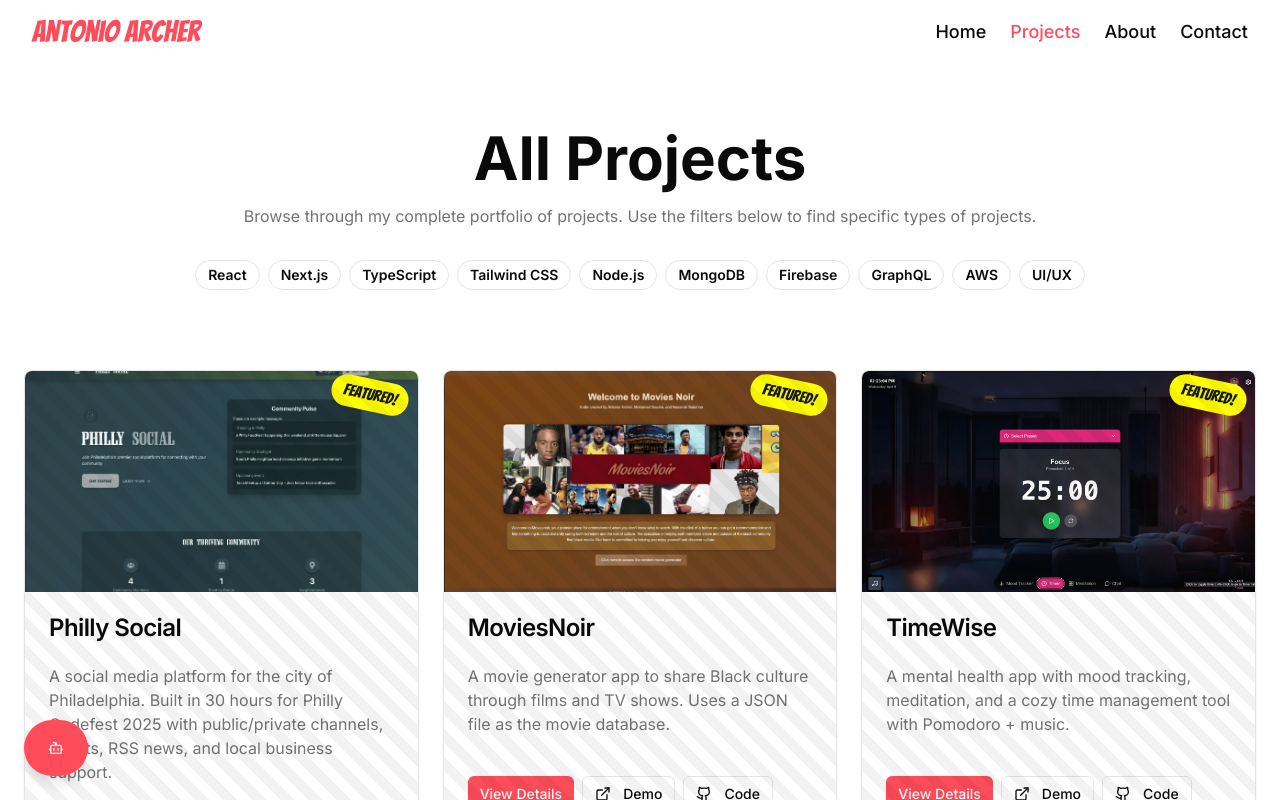
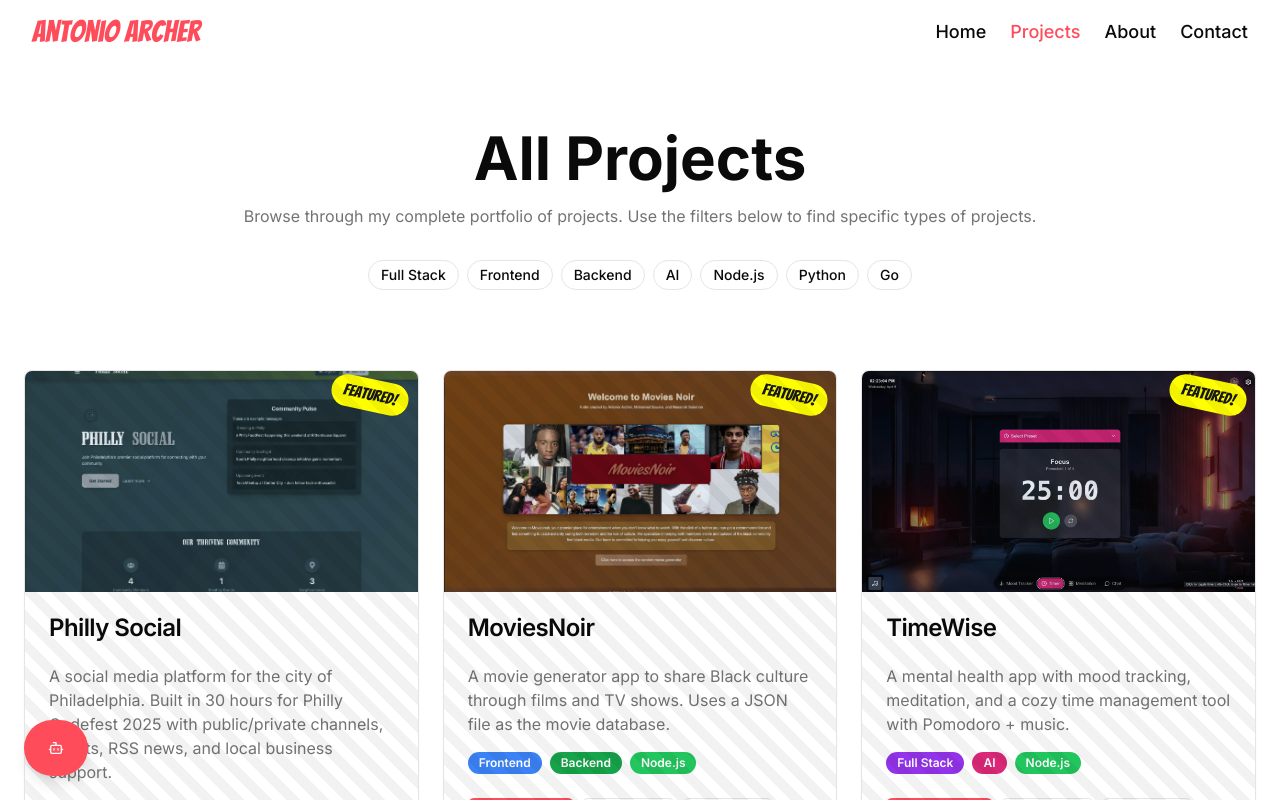
Before and after one commit to AD-Archer/AD-Archer, a Next.js app: page /projects in a window 1280 px wide. Shown: the top 800 px of the page. Built offline with nearby package versions, Linux system fonts and the light colour scheme.

Commit message:
Enhance Projects and Project Details Pages: Added loading state for animations, improved tag filtering with new color classes, and updated project tags for better categorization. Refined image presentation with gradient backgrounds and mix-blend effects for a modern look.

```diff
--- a/app/projects/page.tsx
+++ b/app/projects/page.tsx
@@ -1,6 +1,6 @@
 "use client"
 
-import { useState } from "react"
+import { useState, useEffect } from "react"
 import { motion, AnimatePresence } from "framer-motion"
 import { projects, tags } from "@/lib/data"
 import { Badge } from "@/components/ui/badge"
@@ -12,6 +12,12 @@ import Image from "next/image"
 
 export default function ProjectsPage() {
   const [selectedTags, setSelectedTags] = useState<string[]>([])
+  const [isLoaded, setIsLoaded] = useState(false)
+
+  // Set loaded state after component mounts to trigger animations
+  useEffect(() => {
+    setIsLoaded(true)
+  }, [])
 
   const filteredProjects =
     selectedTags.length > 0
@@ -22,10 +28,28 @@ export default function ProjectsPage() {
     setSelectedTags((prev) => (prev.includes(tagId) ? prev.filter((t) => t !== tagId) : [...prev, tagId]))
   }
 
+  // Helper function to get color class from tag color
+  const getColorClass = (colorClass: string) => {
+    const colorMap: Record<string, string> = {
+      'bg-purple-600': 'bg-purple-600 hover:bg-purple-700',
+      'bg-blue-500': 'bg-blue-500 hover:bg-blue-600',
+      'bg-green-600': 'bg-green-600 hover:bg-green-700',
+      'bg-pink-600': 'bg-pink-600 hover:bg-pink-700',
+      'bg-green-500': 'bg-green-500 hover:bg-green-600',
+      'bg-yellow-600': 'bg-yellow-600 hover:bg-yellow-700',
+      'bg-cyan-500': 'bg-cyan-500 hover:bg-cyan-600',
+    }
+    return colorMap[colorClass] || 'bg-gray-600 hover:bg-gray-700'
+  }
+
   return (
     <div className="container px-4 md:px-6 py-16">
       <div className="flex flex-col items-center text-center mb-12">
-        <motion.div initial={{ opacity: 0, y: 20 }} animate={{ opacity: 1, y: 0 }} transition={{ duration: 0.5 }}>
+        <motion.div
+          initial={{ opacity: 0, y: 20 }}
+          animate={{ opacity: 1, y: 0 }}
+          transition={{ duration: 0.5 }}
+        >
           <h1 className="text-4xl md:text-6xl font-bold mb-4">All Projects</h1>
           <p className="text-muted-foreground max-w-[800px] mb-8">
             Browse through my complete portfolio of projects. Use the filters below to find specific types of projects.
@@ -38,20 +62,29 @@ export default function ProjectsPage() {
           transition={{ duration: 0.5, delay: 0.2 }}
           className="flex flex-wrap gap-2 justify-center mb-8"
         >
-          {tags.map((tag) => (
-            <Badge
-              key={tag.id}
-              variant={selectedTags.includes(tag.id) ? "default" : "outline"}
-              className={`cursor-pointer text-sm py-1 px-3 ${
-                selectedTags.includes(tag.id) ? tag.color + " text-white" : ""
-              }`}
-              onClick={() => toggleTag(tag.id)}
+          {tags.map((tag) => {
+            const isSelected = selectedTags.includes(tag.id)
+            return (
+              <button
+                key={tag.id}
+                onClick={() => toggleTag(tag.id)}
+                className={`px-3 py-1 rounded-full text-sm font-medium transition-all duration-200 ${
+                  isSelected
+                    ? `${getColorClass(tag.color)} text-white shadow-md`
+                    : 'bg-transparent border border-border hover:bg-muted text-foreground'
+                }`}
+              >
+                {tag.name}
+              </button>
+            )
+          })}
+          {selectedTags.length > 0 && (
+            <Button
+              variant="ghost"
+              size="sm"
+              onClick={() => setSelectedTags([])}
+              className="text-xs hover:bg-muted"
             >
-              {tag.name}
-            </Badge>
-          ))}
-          {selectedTags.length > 0 && (
-            <Button variant="ghost" size="sm" onClick={() => setSelectedTags([])} className="text-xs">
               Clear filters
             </Button>
           )}
@@ -59,23 +92,28 @@ export default function ProjectsPage() {
       </div>
 
       <div className="grid grid-cols-1 md:grid-cols-2 lg:grid-cols-3 gap-6">
-        <AnimatePresence>
+        <AnimatePresence mode="wait">
           {filteredProjects.map((project, index) => (
             <motion.div
               key={project.id}
               initial={{ opacity: 0, y: 20 }}
               animate={{ opacity: 1, y: 0 }}
               exit={{ opacity: 0, y: 20 }}
-              transition={{ duration: 0.5, delay: index * 0.1 }}
+              transition={{
+                duration: 0.3,
+                delay: isLoaded ? index * 0.05 : 0
+              }}
               layout
             >
               <Card className="overflow-hidden h-full comic-panel">
-                <div className="relative aspect-video overflow-hidden">
+                <div className="relative aspect-video overflow-hidden bg-slate-100 dark:bg-slate-800">
+                  <div className="absolute inset-0 bg-gradient-to-br from-slate-200/50 to-slate-300/50 dark:from-slate-700/50 dark:to-slate-800/50"></div>
                   <Image
                     src={project.image || "/placeholder.svg"}
                     alt={project.title}
                     fill
                     className="object-cover transition-transform duration-300 hover:scale-105"
+                    style={{ mixBlendMode: 'multiply' }}
                   />
                   {project.featured && (
                     <div className="absolute top-2 right-2 bg-secondary text-secondary-foreground font-bangers px-3 py-1 rounded-full transform rotate-12">
@@ -92,7 +130,7 @@ export default function ProjectsPage() {
                     {project.tags.map((tagId) => {
                       const tag = tags.find((t) => t.id === tagId)
                       return tag ? (
-                        <Badge key={tag.id} variant="secondary" className="text-xs">
+                        <Badge key={tag.id} variant="secondary" className={`${tag.color} text-white text-xs`}>
                           {tag.name}
                         </Badge>
                       ) : null
@@ -129,7 +167,11 @@ export default function ProjectsPage() {
       </div>
 
       {filteredProjects.length === 0 && (
-        <motion.div initial={{ opacity: 0 }} animate={{ opacity: 1 }} className="text-center py-12">
+        <motion.div
+          initial={{ opacity: 0 }}
+          animate={{ opacity: 1 }}
+          className="text-center py-12"
+        >
           <p className="text-muted-foreground">
             No projects match your selected filters. Try selecting different tags.
           </p>
--- a/lib/data.ts
+++ b/lib/data.ts
@@ -58,16 +58,13 @@ export type Education = {
 }
 
 export const tags: Tag[] = [
-  { id: "react", name: "React", color: "bg-blue-500" },
-  { id: "nextjs", name: "Next.js", color: "bg-black" },
-  { id: "typescript", name: "TypeScript", color: "bg-blue-700" },
-  { id: "tailwind", name: "Tailwind CSS", color: "bg-cyan-500" },
-  { id: "node", name: "Node.js", color: "bg-green-600" },
-  { id: "mongodb", name: "MongoDB", color: "bg-green-500" },
-  { id: "firebase", name: "Firebase", color: "bg-yellow-500" },
-  { id: "graphql", name: "GraphQL", color: "bg-pink-600" },
-  { id: "aws", name: "AWS", color: "bg-orange-500" },
-  { id: "ui", name: "UI/UX", color: "bg-purple-500" },
+  { id: "fullstack", name: "Full Stack", color: "bg-purple-600" },
+  { id: "frontend", name: "Frontend", color: "bg-blue-500" },
+  { id: "backend", name: "Backend", color: "bg-green-600" },
+  { id: "ai", name: "AI", color: "bg-pink-600" },
+  { id: "node", name: "Node.js", color: "bg-green-500" },
+  { id: "python", name: "Python", color: "bg-yellow-600" },
+  { id: "go", name: "Go", color: "bg-cyan-500" },
 ]
 
 export const projects: Project[] = [
@@ -88,7 +85,7 @@ export const projects: Project[] = [
       title: "Philly Social",
       description: "A social media platform for the city of Philadelphia. Built in 30 hours for Philly Codefest 2025 with public/private channels, events, RSS news, and local business support.",
       image: "/images/projects/phillysocial.webp",
-      tags: ["Next.js", "Typescript", "Firebase", "Redis"],
+      tags: ["fullstack", "node"],
       slug: "philly-social",
       link: "https://phillysocial.adarcher.app/",
       github: "https://github.com/AD-Archer/Philly-Social",
@@ -106,7 +103,7 @@ export const projects: Project[] = [
       title: "MoviesNoir",
       description: "A movie generator app to share Black culture through films and TV shows. Uses a JSON file as the movie database.",
       image: "/images/projects/moviesnoir.webp",
-      tags: ["React", "Node.js", "Express", "Python"],
+      tags: ["frontend", "backend", "node"],
       slug: "moviesnoir",
       link: "https://moviesnoir.vercel.app/",
       github: "https://github.com/AD-Archer/MoviesNoir",
@@ -123,7 +120,7 @@ export const projects: Project[] = [
       title: "TimeWise",
       description: "A mental health app with mood tracking, meditation, and a cozy time management tool with Pomodoro + music.",
       image: "/images/projects/timewise.webp",
-      tags: ["React", "Next.js", "YouTube API", "Spotify API", "AI"],
+      tags: ["fullstack", "ai", "node"],
       slug: "timewise",
       link: "https://timewise.adarcher.app/",
       github: "https://github.com/AD-Archer/TimeWise",
@@ -141,7 +138,7 @@ export const projects: Project[] = [
       title: "LinkTree",
       description: "A personal linktree for easier sharing of links, later rebuilt as a React Native app.",
       image: "/images/projects/tree.png",
-      tags: ["React", "React Native"],
+      tags: ["frontend", "node"],
       slug: "linktree",
       link: "https://www.adarcher.app/",
       github: "https://github.com/AD-Archer/tree",
@@ -157,8 +154,8 @@ export const projects: Project[] = [
       id: "5",
       title: "AI Stock Market Analysis",
       description: "A full-stack stock recommendation tool powered by OpenAI. Hosted locally on a 2011 MacBook with Caddy and DuckDNS.",
-      image: "/images/projects/stockapp.png",
-      tags: ["React", "Flask", "Python", "OpenAI API", "AI", "Typescript"],
+      image: "/images/projects/stockapp.jpg",
+      tags: ["fullstack", "ai", "python"],
       slug: "ai-stock-market-analysis",
       link: "https://stocks.adarcher.app/",
       github: "https://github.com/AD-Archer/ai-stock-market-analysis",
@@ -176,7 +173,7 @@ export const projects: Project[] = [
       title: "Orange Field University",
       description: "A student/course management app with user auth, academic tracking, and course enrollment.",
       image: "/images/projects/uof.png",
-      tags: ["Next.js", "PostgreSQL", "TailwindCSS", "T3 Stack", "Typescript"],
+      tags: ["fullstack", "backend", "node"],
       slug: "orange-field-university",
       link: "https://university-orange-field.vercel.app/",
       github: "https://github.com/AD-Archer/University-OrangeField",
@@ -194,7 +191,7 @@ export const projects: Project[] = [
       title: "PlatePedia",
       description: "Modern recipe sharing web app with Node and PostgreSQL. Create, explore, and save meals.",
       image: "/images/projects/platepedia.png",
-      tags: ["Node.js", "Express", "PostgreSQL"],
+      tags: ["fullstack", "node"],
       slug: "platepedia",
       link: "https://platepedia.vercel.app/",
       github: "https://github.com/AD-Archer/PlatePedia-recipeapp",
@@ -211,7 +208,7 @@ export const projects: Project[] = [
       title: "Corra",
       description: "AI-powered game that builds a personalized RPG experience based on your personality test.",
       image: "/images/projects/corra.png",
-      tags: ["React", "AI", "Node.js", "Express"],
+      tags: ["frontend", "ai", "node"],
       slug: "corra",
       link: "https://corra-tau.vercel.app/",
       github: "https://github.com/AD-Archer/corra",
@@ -228,7 +225,7 @@ export const projects: Project[] = [
       title: "Fintech App",
       description: "Manage your personal finances and investments with this modern finance dashboard.",
       image: "/images/projects/fintech.png",
-      tags: ["React", "Node.js", "Express", "PostgreSQL"],
+      tags: ["fullstack", "node"],
       slug: "fintech-app",
       link: "https://fintech-app-blond.vercel.app/",
       github: "https://github.com/AD-Archer/fintech-app",
@@ -245,7 +242,7 @@ export const projects: Project[] = [
       title: "Dynasty Defense",
       description: "System for managing custom security alarms (fire, smoke, security).",
       image: "/images/projects/dynasty-defense.png",
-      tags: ["React", "Node.js", "IoT"],
+      tags: ["frontend", "node"],
       slug: "dynasty-defense",
       link: "https://dynasty-defense.vercel.app/",
       github: "https://github.com/AD-Archer/dynasty-defense",
@@ -261,7 +258,7 @@ export const projects: Project[] = [
       title: "FortifyNow",
       description: "Cybersecurity awareness platform focused on passwords, 2FA, and USB keys.",
       image: "/images/projects/fortifynow.png",
-      tags: ["React", "Have I Been Pwned API", "Cybersecurity"],
+      tags: ["frontend", "node"],
       slug: "fortifynow",
       link: "https://fortify-now.vercel.app/",
       github: "https://github.com/AD-Archer/FortifyNow",
@@ -278,7 +275,7 @@ export const projects: Project[] = [
       title: "Win or Lose Philly",
       description: "A joke game celebrating Philly sports spirit: whether we win or lose, the city burns.",
       image: "/images/projects/winorlosephilly.png",
-      tags: ["Node.js", "Express", "Phaser"],
+      tags: ["frontend", "node"],
       slug: "win-or-lose-philly",
       link: "https://winorlosephilly.verecl.app/",
       github: "https://github.com/AD-Archer/winorlosephilly",
@@ -294,7 +291,7 @@ export const projects: Project[] = [
         title: "Qr Code Generator",
         description: "A personal QR code generator created while making slides for OrangeField University.",
         image: "/images/projects/qr.png",
-        tags: ["JavaScript", "HTML"],
+        tags: ["frontend", "node"],
         slug: "qr-code-generator",
         link: "https://qr.adarcher.app/",
         github: "https://github.com/AD-Archer/Qr-code-generator",
@@ -310,7 +307,7 @@ export const projects: Project[] = [
         title: "Retro Audio Maker",
         description: "Transforms your audio files into retro-style distorted versions for fun or music creation. originally built for Win or Lose Philly soundtrack.",
         image: "/images/projects/retro.png",
-        tags: ["Express", "Node.js"],
+        tags: ["backend", "node"],
         slug: "retro-audio-maker",
         link: "https://retroaudiomaker.adarcher.app/",
         github: "https://github.com/AD-Archer/retroaudiomaker",
@@ -326,7 +323,7 @@ export const projects: Project[] = [
         title: "Quick Convert",
         description: "A fork of T3 Convert SVG, HEIC, WEBP files to PNG in seconds.",
         image: "/images/projects/quickconvert.png",
-        tags: ["Next.js",  "T3 Stack", "Typescript"],
+        tags: ["frontend", "node"],
         slug: "quick-convert",
         link: "https://quickconvert.adarcher.app/",
         github: "https://github.com/AD-Archer/Quick-Convert",
```
Also changed, not shown: app/projects/[slug]/page.tsx (+24 -10 lines).
